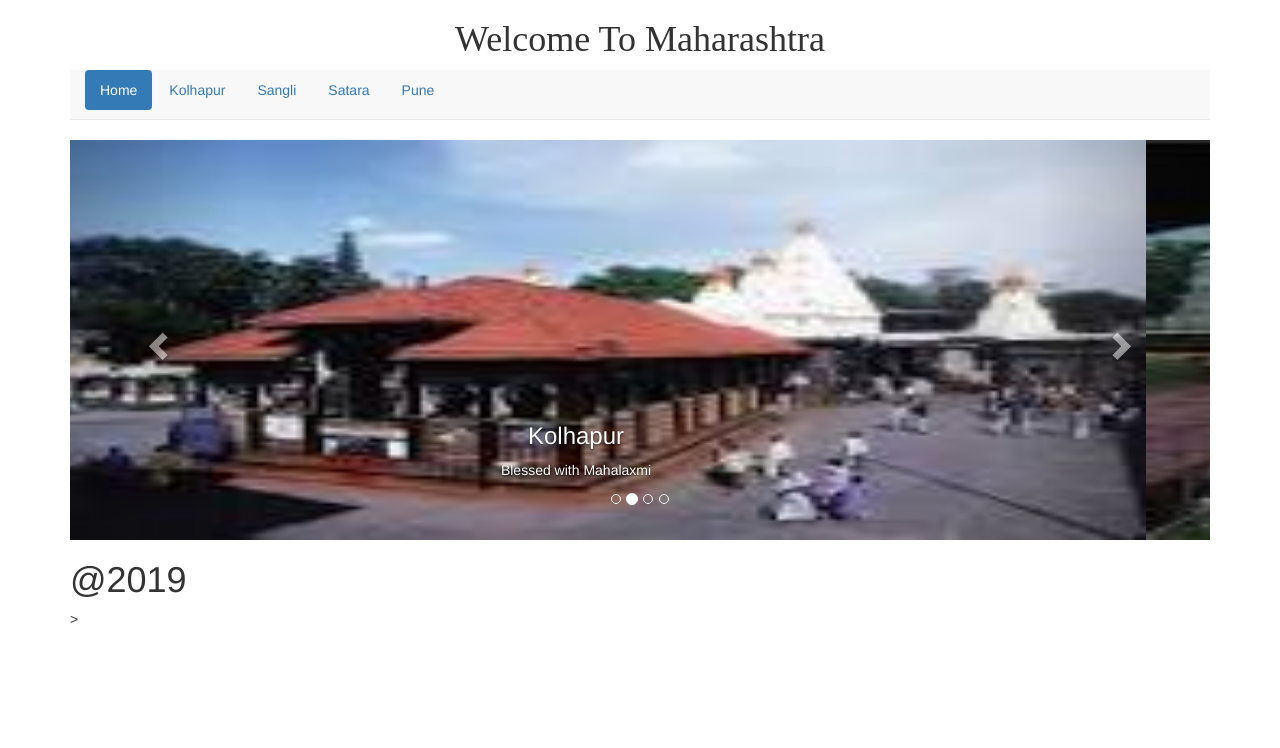
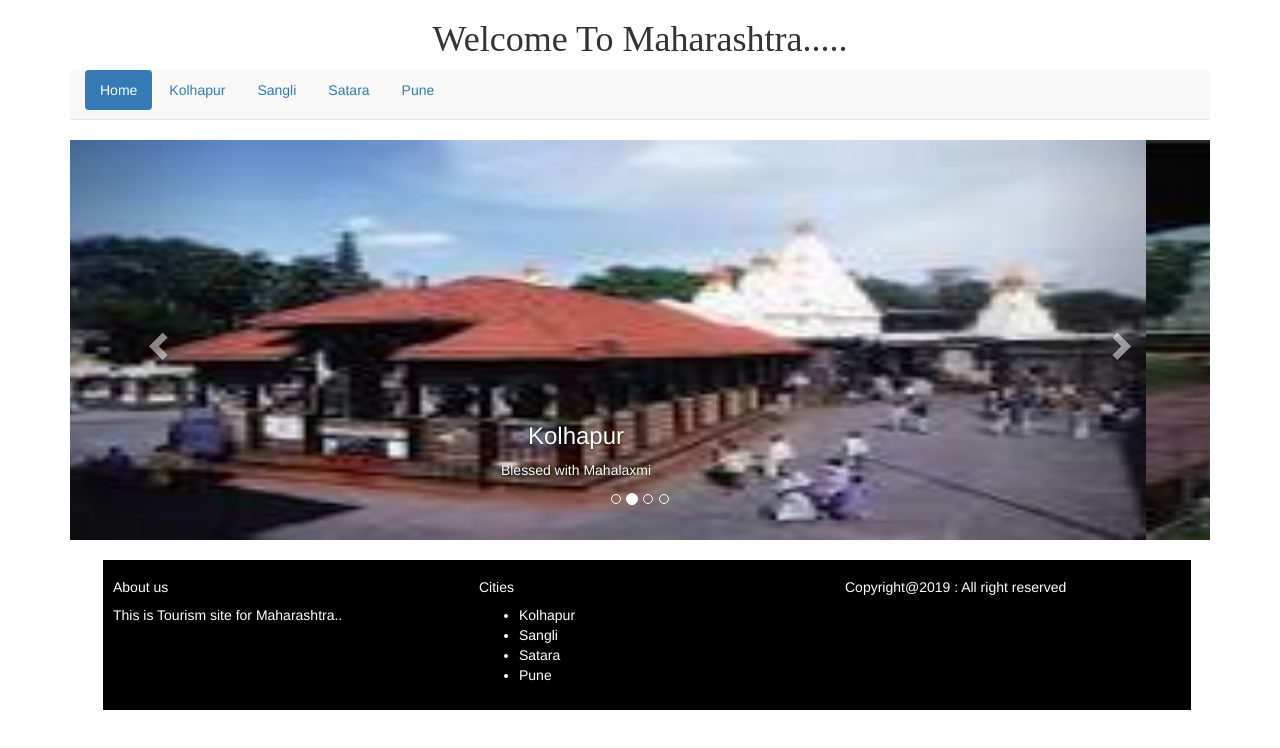
Before and after one commit to aishwaryak12/city-tourism, a plain HTML site: page index.html in a window 1280 px wide. Drawn offline with nearby package versions, Linux system fonts and the light colour scheme.

Commit message:
added footer to home page

```diff
--- a/css/style.css
+++ b/css/style.css
@@ -22,3 +22,14 @@ and open the template in the editor.
     height:  50%;
     padding: 10px;
 }
+
+.footer1 {
+    width:85%;
+    height:150px;
+    background-color: black;
+    margin-top: 20px;
+    color: white;
+    margin-left: 103px;
+    padding: 10px;
+
+    }
--- a/index.html
+++ b/index.html
@@ -9,12 +9,12 @@
         <!--include js here-->
         <script src="https://ajax.googleapis.com/ajax/libs/jquery/3.3.1/jquery.min.js"></script>
         <script src="bootstrap/js/bootstrap.min.js"></script>
-         <script src="/bootstrap/js/bootstrap.js"></script>
+        <script src="/bootstrap/js/bootstrap.js"></script>
 
     </head>
     <body>
         <header class="container">
-            <div class="container-fluid text-center"><h1>Welcome To Maharashtra</h1></div>
+            <div class="container-fluid text-center"><h1>Welcome To Maharashtra.....</h1></div>
             <nav class="navbar navbar-default navbar-static-top">
                 <div class="container">
                     <ul class="nav nav-pills">
@@ -85,9 +85,28 @@
                 </a>
             </div>
         </div>
-        <footer class="container">
-            <h1>@2019</h1>>
-        </footer>
+        <div class="footer1">
+            <div class="row">
+            <div class="col-md-4">
+                <h5>About us</h5>
+                <p>This is Tourism site for Maharashtra..</p>
+                </div>
+
+            <div class="col-md-4">
+                <h5>Cities</h5>
+                <ul><li>Kolhapur</li>
+                    <li>Sangli</li>
+                    <li>Satara</li>
+                    <li>Pune</li>
+                </ul>
+                </div>
+
+                 <div class="col-md-4">
+                <h5>Copyright@2019 : All right reserved</h5>
+
+                </div>
+                </div>
+        </div>
 
     </body>
 </html>
```
Also changed, not shown: nbproject/project.xml (added, +9 -0 lines), 2 other files. Lines whose indentation alone changed are shown as unchanged.
